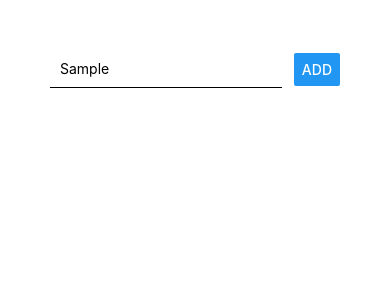
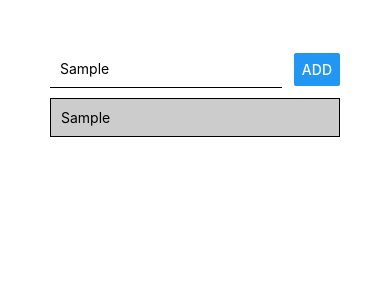
Before and after one commit to Generic35/ReactNativeHooks, a React Native app: screen / in a window 390 px wide. Both pictures are taken after typing "Sample" into the empty fields and a click on the button "ADD". Shown: the top 300 px of the page. Built offline with nearby package versions, Linux system fonts and the light colour scheme.

Commit message:
(feat) add list, change and press handlers, useState hook to store state and handle changes to it

```diff
--- a/App.js
+++ b/App.js
@@ -1,30 +1,67 @@
-import React from 'react';
-import { StyleSheet, Text, TextInput, Button, View } from 'react-native';
+import React, { useState } from 'react';
+import {
+  ScrollView,
+  StyleSheet,
+  Text,
+  TextInput,
+  Button,
+  View
+} from 'react-native';
 
 export default function App() {
+  const [enteredGoal, setEnteredGoal] = useState('');
+  const [courseGoals, setCourseGoals] = useState([]);
+
+  const goalInputHandler = enteredText => {
+    setEnteredGoal(enteredText);
+  };
+
+  const addGoalHanlder = () => {
+    setCourseGoals(currentGoals => [...currentGoals, enteredGoal]);
+  };
+
   return (
-    <View>
-      <View
-        style={{
-          padding: 50,
-          flexDirection: 'row',
-          justifyContent: 'space-between',
-          alignItems: 'center'
-        }}
-      >
+    <View style={styles.screen}>
+      <View style={styles.inputContainer}>
         <TextInput
           placeholder="Course goal"
-          style={{
-            borderBottomWidth: 1,
-            borderBottomColor: 'black',
-            padding: 10,
-            width: '80%'
-          }}
+          onChangeText={goalInputHandler}
+          value={enteredGoal}
+          style={styles.input}
         />
-        <Button title="Add" />
+        <Button title="Add" onPress={addGoalHanlder} />
       </View>
+      <ScrollView>
+        {courseGoals.map((goal, i) => (
+          <View key={i} style={styles.listItem}>
+            <Text>{goal}</Text>
+          </View>
+        ))}
+      </ScrollView>
     </View>
   );
 }
 
-const styles = StyleSheet.create({});
+const styles = StyleSheet.create({
+  screen: {
+    padding: 50
+  },
+  inputContainer: {
+    flexDirection: 'row',
+    justifyContent: 'space-between',
+    alignItems: 'center'
+  },
+  input: {
+    borderBottomWidth: 1,
+    borderBottomColor: 'black',
+    padding: 10,
+    width: '80%'
+  },
+  listItem: {
+    padding: 10,
+    backgroundColor: '#ccc',
+    borderColor: '#000',
+    borderWidth: 1,
+    marginVertical: 10
+  }
+});
```
